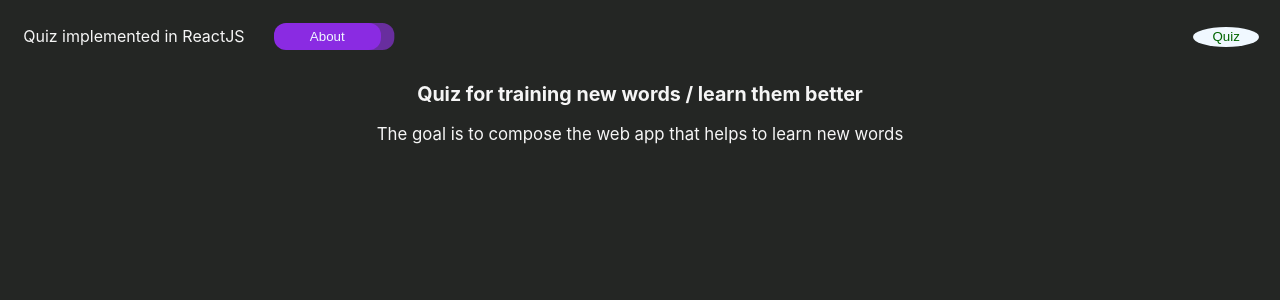
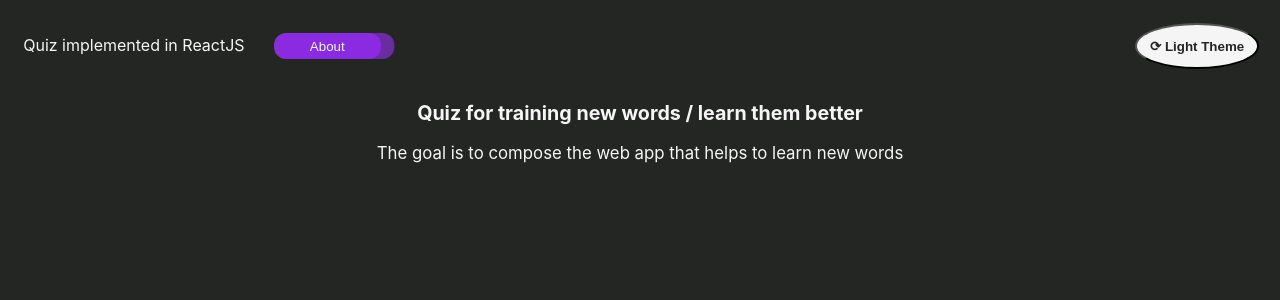
Before and after one commit to sklykov/statpagefolio, a React (Create React App) app in the folder lang_quiz_react/: page / in a window 1280 px wide. Shown: the top 300 px of the page. Built offline with nearby package versions, Linux system fonts and the light colour scheme.

Commit message:
Added switching between dark / light themes

```diff
--- a/lang_quiz_react/src/App.js
+++ b/lang_quiz_react/src/App.js
@@ -1,12 +1,21 @@
 import './styles/App.css';
-import './styles/AppDark.css';  // set explicitly the dark mode for the page
-import Bar from './components/Bar.js';
+import './styles/AppDark.css';
+import './styles/AppLight.css';
 
+// Components and React stuff importing
+import NavBar from './components/NavBar';
+import { useState } from "react";  // access some changes in the state
+
+// Main component - App
 function App() {
-  // Page elements specification
+  // handling switching of the dark / light styling
+  const [pickedStyle, setStyle] = useState('Default');  // state passed to the components
+  let classDefApp = `App ${pickedStyle}`;  // CSS classes for switching the styles
+
+  // Page elements specification as JSX
   return (
-    <div className="App">
-      <Bar />
+    <div className={classDefApp}>
+      <NavBar pickedStyle={pickedStyle} setStyle={setStyle} />
       <header className="App-header">
         <h3> Quiz for training new words / learn them better </h3>
         <p> The goal is to compose the web app that helps to learn new words </p>
--- a/lang_quiz_react/src/components/ModeSwitch.js
+++ b/lang_quiz_react/src/components/ModeSwitch.js
@@ -1,15 +1,25 @@
 // Switcher of the state made by useState - for the reference
 function ModeSwitch(props) {
+    // Passing inside the states from the parent Components
     const mode = props.mode;  const setMode = props.setMode;
+    const pickedStyle = props.pickedStyle; const setStyle = props.setStyle;
+    // Style class specification for switching after clicking
+    let buttonClassName = `mode-button mode-button-${pickedStyle}`;  // name of the class will be updated
+    // Actual function handling clicking of the button
     const switchMode = () => {
-        if (mode === "Quiz") {
-            setMode("Learn");
+        if (mode === "\u27F3 Light Theme") {
+            setMode("\u27F3 Dark Theme");
         } else {
-            setMode("Quiz");
+            setMode("\u27F3 Light Theme");
+        }
+        if (pickedStyle === "Default"){
+            setStyle("Light");
+        } else {
+            setStyle("Default");
         }
     }
     return (
-        <button className="mode-button" onClick={switchMode}> {mode} </button>
+        <button className={buttonClassName} onClick={switchMode}> {mode} </button>
     );
 }
 
--- a/lang_quiz_react/src/components/Bar.js
+++ b/lang_quiz_react/src/components/NavBar.js
@@ -7,15 +7,16 @@ function DisplayInfo(){
 }
 
 // The stateless component
-function Bar() {
-    const [mode, setMode] = useState("Quiz");
+function NavBar(props) {
+    const [mode, setMode] = useState("\u27F3 Light Theme");   // state from this component
+    const pickedStyle = props.pickedStyle; const setStyle = props.setStyle;  // passing state from parent
     return (
         <nav className="navbar">
             <div> Quiz implemented in ReactJS </div>
             <button type="button" className="about-button" onClick={DisplayInfo}> About </button>
-            <ModeSwitch mode={mode} setMode={setMode}/>
+            <ModeSwitch mode={mode} setMode={setMode} pickedStyle={pickedStyle} setStyle={setStyle} />
         </nav>
         );
 }
 
-export default Bar;
+export default NavBar;
--- a/lang_quiz_react/src/styles/App.css
+++ b/lang_quiz_react/src/styles/App.css
@@ -20,16 +20,19 @@
 }
 /* About button styling (non default) and animation on hover */
 .about-button {
-  height: 2em; width: 8em; background-color: blueviolet; color: aliceblue; border: 2px blueviolet; border-radius: 12px;
+  height: 2em; width: 8em; background-color: blueviolet; color: aliceblue;
+  border: 2px blueviolet; border-radius: 12px;
   box-shadow: 1em 0px rgb(104, 46, 158);
 }
 .about-button:hover {
-  background-color: rgb(160, 58, 255); transform: translateX(1em); box-shadow: none; transition: transform 0.2s;
+  background-color: rgb(160, 58, 255); transform: translateX(1em); box-shadow: none;
+  transition: transform 0.2s;
 }
 
 /* Mode selector styling */
 .mode-button {
-  height: 1.5em; width: 5em; background-color: aliceblue; border: 2px antiquewhite; border-radius: 50%; color: darkgreen;
+  height: max-content; width: max-content; padding: 1em;
+  font-weight: bold; border-radius: 50%;
   margin-left: auto;  /* shift this button to most left within the flexbox */
 }
 
--- a/lang_quiz_react/src/styles/AppDark.css
+++ b/lang_quiz_react/src/styles/AppDark.css
@@ -1,7 +1,11 @@
-/* Background and text color settings */
-.App {
+/* Background and text color settings for the Dark theme */
+.Default {
     background-color: rgb(36, 38, 36);
 }
-.App > * {
+.Default > * {
     color: whitesmoke;
 }
+
+.mode-button-Default {
+    background-color: whitesmoke; color: rgb(36, 38, 36);
+}
--- a/lang_quiz_react/src/styles/AppLight.css
+++ b/lang_quiz_react/src/styles/AppLight.css
@@ -1,7 +1,11 @@
-/* Background and text color settings */
-.App {
+/* Background and text color settings for the Light Theme */
+.Light {
     background-color: white;
 }
-.App > * {
+.Light > * {
     color: rgb(42, 70, 70);
 }
+
+.mode-button-Light {
+    background-color: rgb(36, 38, 36); color: whitesmoke;
+}
```
